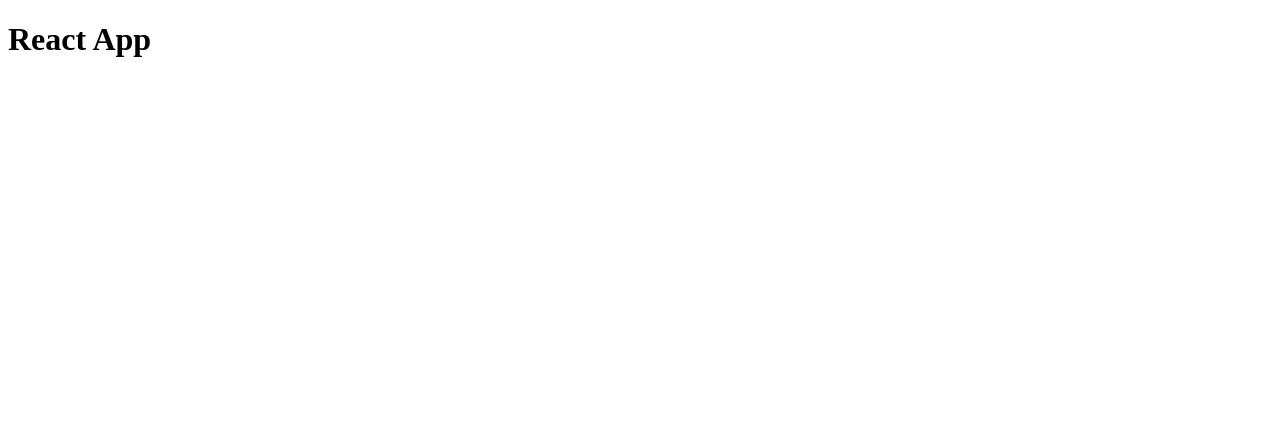
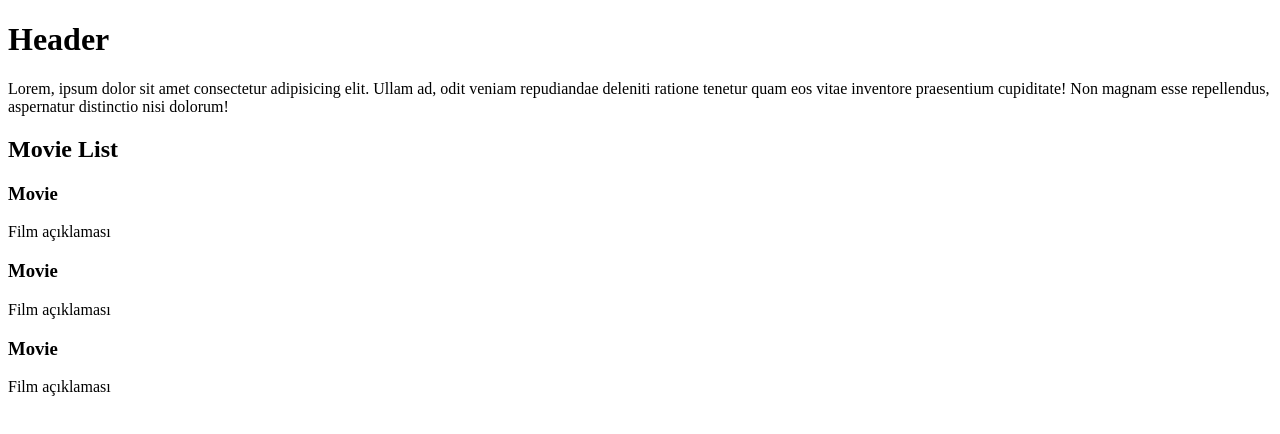
Before and after one commit to EmirCobanOfficial/React-App, a React (Vite) app: page / in a window 1280 px wide. Shown: the top 434 px of the page. Built offline with nearby package versions, Linux system fonts and the light colour scheme.

Commit message:
Update main.jsx

```diff
--- a/src/main.jsx
+++ b/src/main.jsx
@@ -2,8 +2,53 @@
 import { createRoot } from "react-dom/client";
 import "./index.css";
 
+function App() {
+  return (
+    <>
+      <Header />
+      <MovieList />
+    </>
+  );
+}
+
+function Header() {
+  return (
+    <div id="Header">
+      <h1>Header</h1>
+      <p>
+        Lorem, ipsum dolor sit amet consectetur adipisicing elit. Ullam ad, odit
+        veniam repudiandae deleniti ratione tenetur quam eos vitae inventore
+        praesentium cupiditate! Non magnam esse repellendus, aspernatur
+        distinctio nisi dolorum!
+      </p>
+    </div>
+  );
+}
+
+function MovieList() {
+  return (
+    <div>
+      <h2>Movie List</h2>
+      <div id="movie-list">
+        <Movie />
+        <Movie />
+        <Movie />
+      </div>
+    </div>
+  );
+}
+
+function Movie() {
+  return (
+    <div className="movie">
+      <h3>Movie</h3>
+      <p>Film açıklaması</p>
+    </div>
+  );
+}
+
 createRoot(document.getElementById("root")).render(
   <StrictMode>
-    <h1>React App</h1>
+    <App />
   </StrictMode>
 );
```
